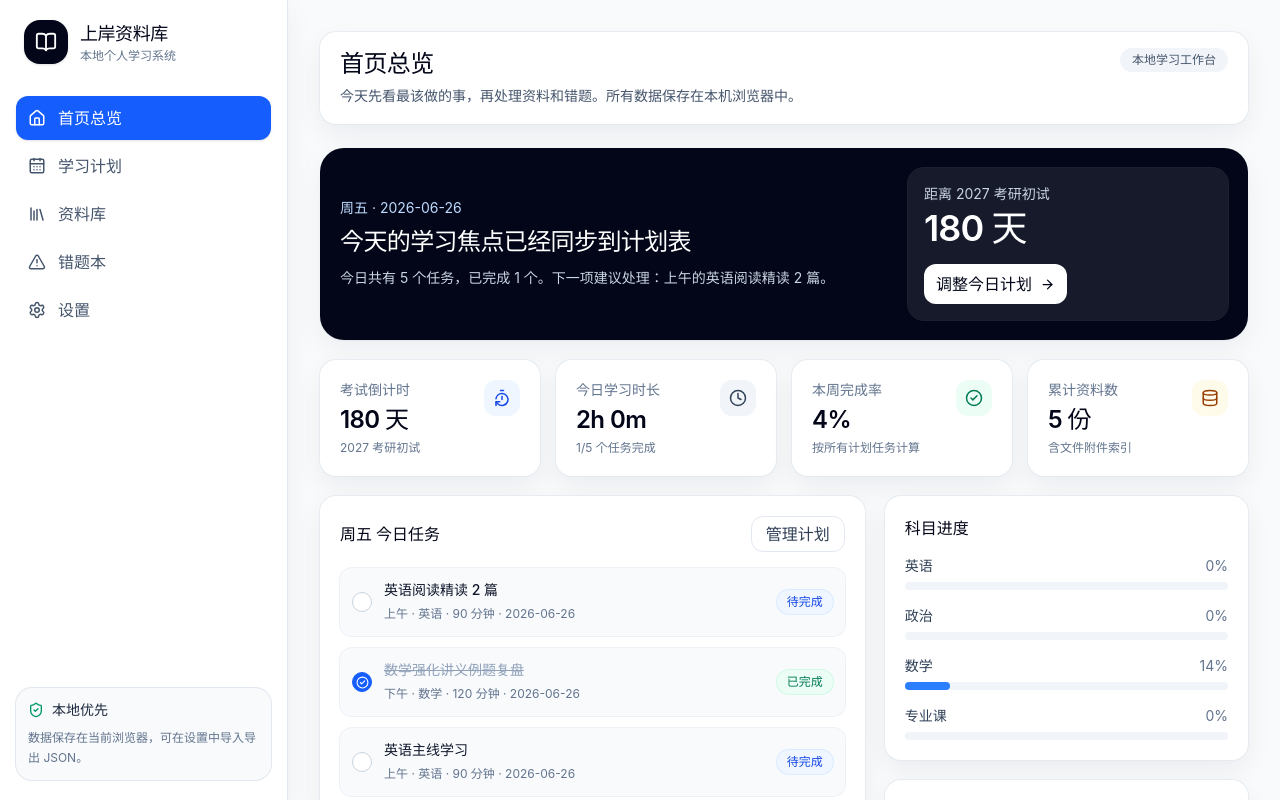
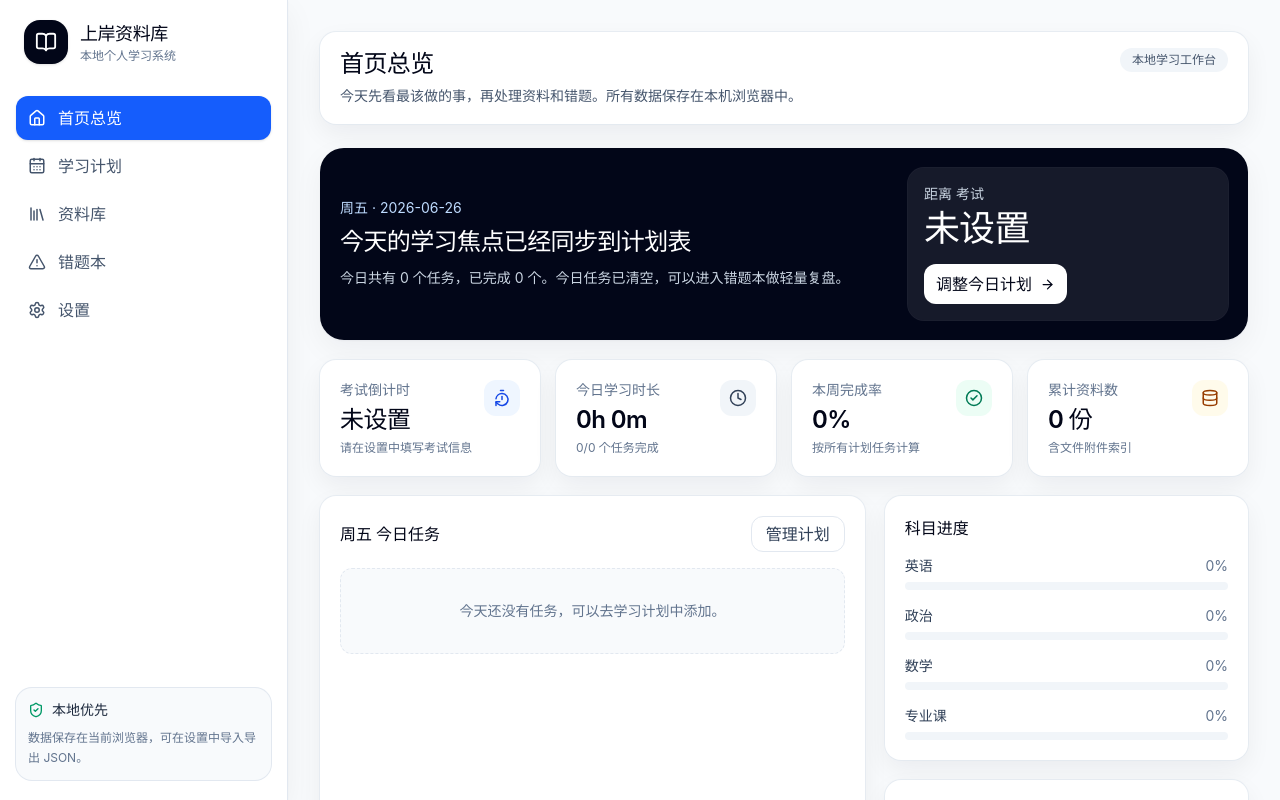
Before and after one commit to lllwuwu25-alt/shangan-library, a React (Vite) app: page / in a window 1280 px wide. Shown: the top 800 px of the page. Built offline with nearby package versions, Linux system fonts and the light colour scheme.

Commit message:
Ship clean initial app state

```diff
--- a/package.json
+++ b/package.json
@@ -1,7 +1,7 @@
 {
   "name": "shangan-library",
   "private": true,
-  "version": "0.2.3",
+  "version": "0.2.4",
   "type": "module",
   "scripts": {
     "dev": "vite",
--- a/src-tauri/tauri.conf.json
+++ b/src-tauri/tauri.conf.json
@@ -1,7 +1,7 @@
 {
   "$schema": "../node_modules/@tauri-apps/cli/config.schema.json",
   "productName": "上岸资料库",
-  "version": "0.2.3",
+  "version": "0.2.4",
   "identifier": "com.shangan.library",
   "build": {
     "frontendDist": "../dist",
--- /dev/null
+++ b/src/data/initialData.ts
@@ -0,0 +1,12 @@
+import type { AppData } from '../types'
+
+export const initialData: AppData = {
+  settings: {
+    examName: '',
+    examDate: '',
+  },
+  tasks: [],
+  weeklyPlan: [],
+  resources: [],
+  mistakes: [],
+}
--- a/src/data/mock.ts
+++ /dev/null
@@ -1,49 +0,0 @@
-import { addDaysIso, currentDayName, isoForCurrentWeekDay, todayIso } from '../lib/date'
-import type { AppData, DayName, Subject, TimeSlot } from '../types'
-
-const subjects: Subject[] = ['英语', '政治', '数学', '专业课']
-const days: DayName[] = ['周一', '周二', '周三', '周四', '周五', '周六', '周日']
-const slots: TimeSlot[] = ['上午', '下午', '晚上']
-const todayDay = currentDayName()
-const tomorrowDay = days[(days.indexOf(todayDay) + 1) % days.length]
-
-export const initialData: AppData = {
-  settings: {
-    examName: '2027 考研初试',
-    examDate: addDaysIso(180),
-  },
-  tasks: [
-    { id: 'task-1', title: '英语阅读精读 2 篇', subject: '英语', minutes: 90, day: todayDay, slot: '上午', date: todayIso(), status: 'todo' },
-    { id: 'task-2', title: '数学强化讲义例题复盘', subject: '数学', minutes: 120, day: todayDay, slot: '下午', date: todayIso(), status: 'done' },
-    { id: 'task-3', title: '政治选择题 50 题', subject: '政治', minutes: 60, day: tomorrowDay, slot: '上午', date: addDaysIso(1), status: 'todo' },
-    { id: 'task-4', title: '专业课框架默写', subject: '专业课', minutes: 80, day: tomorrowDay, slot: '晚上', date: addDaysIso(1), status: 'todo' },
-    ...days.flatMap((day, dayIndex) =>
-      slots.map((slot, slotIndex) => {
-      const subject = subjects[(dayIndex + slotIndex) % subjects.length]
-      return {
-        id: `task-${day}-${slot}`,
-        day,
-        slot,
-        subject,
-        title: slot === '上午' ? `${subject}主线学习` : slot === '下午' ? `${subject}刷题训练` : `${subject}复盘整理`,
-        minutes: slot === '上午' ? 90 : 60,
-        date: isoForCurrentWeekDay(day),
-        status: 'todo' as const,
-      }
-      }),
-    ),
-  ],
-  weeklyPlan: [],
-  resources: [
-    { id: 'res-1', title: '英语阅读同源外刊摘录', category: '英语', description: '阅读题源、长难句和生词整理。', attachments: [], addedAt: todayIso(), lastOpenedAt: todayIso() },
-    { id: 'res-2', title: '政治马原易错点', category: '政治', description: '高频概念辨析和关键词。', attachments: [], addedAt: todayIso() },
-    { id: 'res-3', title: '数学强化阶段公式表', category: '数学', description: '极限、导数、积分常用公式。', attachments: [], addedAt: todayIso(), lastOpenedAt: addDaysIso(-1) },
-    { id: 'res-4', title: '专业课章节框架笔记', category: '笔记', description: '按章节拆分的背诵框架。', attachments: [], addedAt: todayIso() },
-    { id: 'res-5', title: '近五年真题套卷清单', category: '真题', description: '按年份整理的真题入口和完成记录。', attachments: [], addedAt: todayIso() },
-  ],
-  mistakes: [
-    { id: 'mis-1', subject: '数学', question: '函数极限中等价无穷小替换条件混淆', answer: '仅在乘除关系中直接替换，加减关系需谨慎。', note: '复盘例 3 和例 5。', status: '待复习', importance: '红', attachments: [], createdAt: todayIso() },
-    { id: 'mis-2', subject: '英语', question: '阅读中 however 后转折对象判断错误', answer: '先定位转折前后主语和评价词。', note: '整理到阅读方法笔记。', status: '已掌握', importance: '绿', attachments: [], createdAt: todayIso() },
-    { id: 'mis-3', subject: '政治', question: '实践和认识关系题干关键词漏看', answer: '实践是认识来源、动力、目的和检验标准。', note: '下次做题先圈主体。', status: '待复习', importance: '黄', attachments: [], createdAt: todayIso() },
-  ],
-}
--- a/src/lib/date.ts
+++ b/src/lib/date.ts
@@ -9,8 +9,10 @@ export const addDaysIso = (days: number) => {
 }
 
 export const daysUntil = (isoDate: string) => {
+  if (!isoDate) return null
   const now = new Date()
   const target = new Date(`${isoDate}T00:00:00`)
+  if (Number.isNaN(target.getTime())) return null
   now.setHours(0, 0, 0, 0)
   return Math.max(0, Math.ceil((target.getTime() - now.getTime()) / 86400000))
 }
--- a/src/lib/storage.ts
+++ b/src/lib/storage.ts
@@ -1,4 +1,4 @@
-import { initialData } from '../data/mock'
+import { initialData } from '../data/initialData'
 import { dayNameFromIso, isoForCurrentWeekDay, todayIso } from './date'
 import type { AppData, DayName, Mistake, ResourceItem, Subject, Task, TimeSlot, WeeklyPlanItem } from '../types'
 
--- a/src/pages/Dashboard.tsx
+++ b/src/pages/Dashboard.tsx
@@ -14,6 +14,9 @@ export function Dashboard({ go }: { go: (path: string) => void }) {
   const todayMinutes = done.filter((task) => task.day === todayDay).reduce((sum, task) => sum + task.minutes, 0)
   const completion = tasks.length ? Math.round((done.length / tasks.length) * 100) : 0
   const dayPlan = tasks.filter((task) => task.day === todayDay)
+  const countdown = daysUntil(settings.examDate)
+  const examName = settings.examName || '考试'
+  const countdownText = countdown === null ? '未设置' : `${countdown} 天`
   const subjectProgress = ['英语', '政治', '数学', '专业课'].map((subject) => {
     const subjectTasks = tasks.filter((task) => task.subject === subject)
     const doneCount = subjectTasks.filter((task) => task.status === 'done').length
@@ -33,8 +36,8 @@ export function Dashboard({ go }: { go: (path: string) => void }) {
             </p>
           </div>
           <div className="rounded-2xl bg-white/8 p-4 ring-1 ring-white/10">
-            <p className="text-sm text-slate-300">距离 {settings.examName}</p>
-            <p className="mt-1 text-4xl font-semibold tracking-tight">{daysUntil(settings.examDate)} 天</p>
+            <p className="text-sm text-slate-300">距离 {examName}</p>
+            <p className="mt-1 text-4xl font-semibold tracking-tight">{countdownText}</p>
             <button type="button" onClick={() => go('/plan')} className="mt-4 inline-flex items-center gap-2 rounded-xl bg-white px-3 py-2 text-sm font-medium text-slate-950 transition hover:bg-blue-50">
               调整今日计划
               <ArrowRight size={15} />
@@ -43,7 +46,7 @@ export function Dashboard({ go }: { go: (path: string) => void }) {
         </div>
       </section>
       <div className="grid gap-4 sm:grid-cols-2 xl:grid-cols-4">
-        <StatCard icon={<TimerReset size={18} />} label="考试倒计时" value={`${daysUntil(settings.examDate)} 天`} detail={settings.examName} />
+        <StatCard icon={<TimerReset size={18} />} label="考试倒计时" value={countdownText} detail={settings.examName || '请在设置中填写考试信息'} />
         <StatCard icon={<Clock size={18} />} label="今日学习时长" value={`${Math.floor(todayMinutes / 60)}h ${todayMinutes % 60}m`} detail={`${todayDone.length}/${todayTasks.length} 个任务完成`} tone="slate" />
         <StatCard icon={<CheckCircle2 size={18} />} label="本周完成率" value={`${completion}%`} detail="按所有计划任务计算" tone="green" />
         <StatCard icon={<Database size={18} />} label="累计资料数" value={`${resources.length} 份`} detail="含文件附件索引" tone="amber" />
@@ -97,7 +100,7 @@ export function Dashboard({ go }: { go: (path: string) => void }) {
       <Card className="mt-5">
         <SectionTitle title={`今日科目安排 · ${isoForCurrentWeekDay(todayDay)}`} />
         <div className="grid gap-3 md:grid-cols-3">
-          {dayPlan.map((item) => (
+          {dayPlan.length === 0 ? <EmptyState text="今天还没有科目安排，可以去学习计划中添加。" /> : dayPlan.map((item) => (
             <Panel key={item.id}>
               <p className="text-xs text-slate-500">{item.slot}</p>
               <p className="mt-1 font-medium text-slate-900">{item.subject}</p>
--- a/src/pages/Plan.tsx
+++ b/src/pages/Plan.tsx
@@ -18,6 +18,7 @@ export function Plan() {
   const tomorrowDay = dayNames[(dayNames.indexOf(todayDay) + 1) % dayNames.length]
   const todayTasks = tasks.filter((task) => task.day === todayDay)
   const tomorrowTasks = tasks.filter((task) => task.day === tomorrowDay)
+  const countdown = daysUntil(settings.examDate)
 
   const createTask = () => {
     if (!taskTitle.trim()) return
@@ -103,8 +104,8 @@ export function Plan() {
             <div className="mb-4 flex items-center gap-3 rounded-2xl bg-slate-950 p-4 text-white">
               <div className="flex size-10 items-center justify-center rounded-xl bg-white/10"><CalendarClock size={20} /></div>
               <div>
-                <p className="text-3xl font-semibold tracking-tight">{daysUntil(settings.examDate)} 天</p>
-                <p className="text-sm text-slate-300">{settings.examName} · {settings.examDate}</p>
+                <p className="text-3xl font-semibold tracking-tight">{countdown === null ? '未设置' : `${countdown} 天`}</p>
+                <p className="text-sm text-slate-300">{settings.examName || '请填写考试名称'} · {settings.examDate || '请填写考试日期'}</p>
               </div>
             </div>
             <div className="grid gap-3">
--- a/src/pages/Settings.tsx
+++ b/src/pages/Settings.tsx
@@ -69,7 +69,7 @@ export function Settings() {
             <Button className="w-full" onClick={exportJson}><Download size={16} />导出数据 JSON</Button>
             <input ref={fileRef} type="file" accept="application/json,.json" className="hidden" onChange={(event) => importJson(event.target.files?.[0])} />
             <GhostButton className="w-full" onClick={() => fileRef.current?.click()}><Upload size={16} />导入数据 JSON</GhostButton>
-            <DangerButton className="w-full" onClick={() => { if (confirm('确认清空并恢复初始数据？')) { store.resetData(); setMessage('已恢复初始 mock 数据。') } }}><RotateCcw size={16} />清空数据</DangerButton>
+            <DangerButton className="w-full" onClick={() => { if (confirm('确认清空所有本地数据？此操作会恢复为空白初始状态。')) { store.resetData(); setMessage('已清空数据，系统已恢复为空白初始状态。') } }}><RotateCcw size={16} />清空数据</DangerButton>
             {message && <p className="rounded-xl bg-blue-50 px-3 py-2 text-sm text-blue-800">{message}</p>}
           </div>
         </Card>
--- a/src/store/useStudyStore.ts
+++ b/src/store/useStudyStore.ts
@@ -1,6 +1,6 @@
 import { create } from 'zustand'
 import { clearData, loadData, saveData } from '../lib/storage'
-import { initialData } from '../data/mock'
+import { initialData } from '../data/initialData'
 import { isoForCurrentWeekDay } from '../lib/date'
 import type { AppData, Mistake, ResourceItem, Settings, Task, WeeklyPlanItem } from '../types'
 
```
Also changed, not shown: 1 other file (tests, documents, lock files or other folders).
